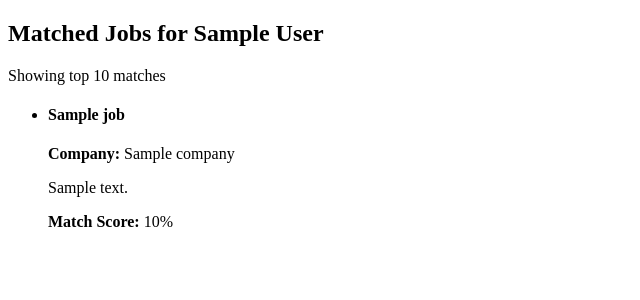
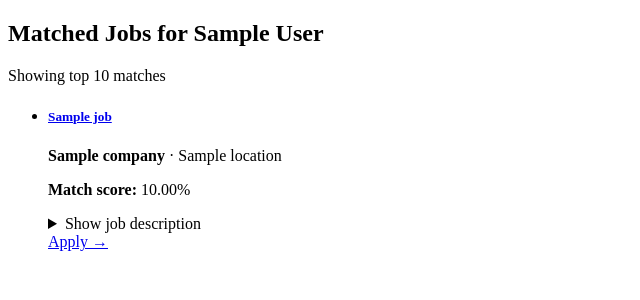
Before and after one commit to Czerw0/JobFinder, a Django app: template jobfinder/templates/jobfinder/match_results.html in a window 1280 px wide. Shown: the part 108-408 px from the top of the page, without its empty margins (0-640 px from the left). Run offline with Django 5.2, Linux system fonts and the light colour scheme; tables that the repository leaves empty hold one stand-in row (values such as "Sample post"); the template is opened without the code that fills it: values that come from a table or form of the project are taken from there, most other values are stand-ins (such as "Sample title", 1, 10 or a date in 2020).

Commit message:
requirements

```diff
--- a/jobfinder/templates/jobfinder/match_results.html
+++ b/jobfinder/templates/jobfinder/match_results.html
@@ -2,28 +2,64 @@
 
 {% block content %}
 <h2>Matched Jobs for {{ cv.full_name }}</h2>
-<p>Showing top {{ top }} matches</p>
+<p class="text-muted">Showing top {{ top }} matches</p>
 
-<ul class="list-group mt-3">
+<ul class="list-group mt-4">
+
     {% for job in results %}
         <li class="list-group-item">
-            <h4>{{ job.title }}</h4>
 
-            {% if job.company %}
-                <p><strong>Company:</strong> {{ job.company }}</p>
+            <!-- Job title as link -->
+            <h5 class="mb-1">
+                <a href="{{ job.job_url }}" target="_blank" rel="noopener noreferrer">
+                    {{ job.title }}
+                </a>
+            </h5>
+
+            <!-- Company + location -->
+            <p class="mb-1">
+                <strong>{{ job.company }}</strong>
+                {% if job.location %}
+                    · {{ job.location }}
+                {% endif %}
+            </p>
+
+            <!-- Match score -->
+            {% if job.match_score %}
+                <p class="mb-2">
+                    <strong>Match score:</strong>
+                    {{ job.match_score|floatformat:2 }}%
+                </p>
             {% endif %}
 
+            <!-- Optional description toggle -->
             {% if job.description %}
-                <p>{{ job.description|truncatechars:300 }}</p>
+                <details>
+                    <summary class="text-primary" style="cursor:pointer;">
+                        Show job description
+                    </summary>
+                    <p class="mt-2">
+                        {{ job.description|linebreaksbr }}
+                    </p>
+                </details>
             {% endif %}
 
-            {% if job.application_link %}
-                <a href="{{ job.job_url }}" target="_blank">Apply</a>
-            {% endif %}
-                <p><strong>Match Score:</strong> {{ job.match_score }}%</p>
+            <!-- Apply button -->
+            <div class="mt-2">
+                <a href="{{ job.job_url }}"
+                   target="_blank"
+                   rel="noopener noreferrer"
+                   class="btn btn-sm btn-outline-primary">
+                    Apply →
+                </a>
+            </div>
+
         </li>
     {% empty %}
-        <li class="list-group-item">No matches found.</li>
+        <li class="list-group-item text-muted">
+            No matches found.
+        </li>
     {% endfor %}
+
 </ul>
 {% endblock %}
```
Also changed, not shown: jobfinder/match_jobs.py (+27 -6 lines), requirements.txt (added, +25 -0 lines), 1 other file.
